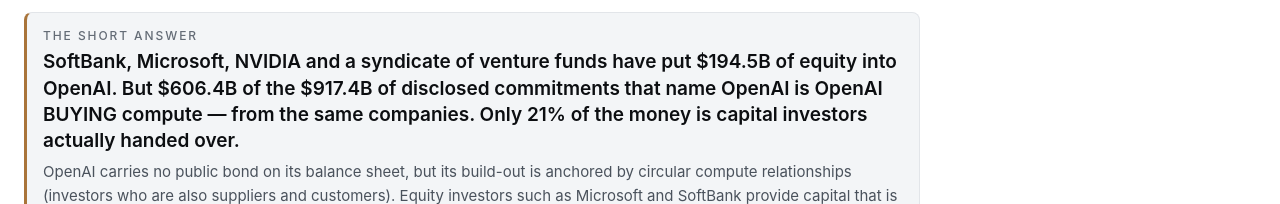
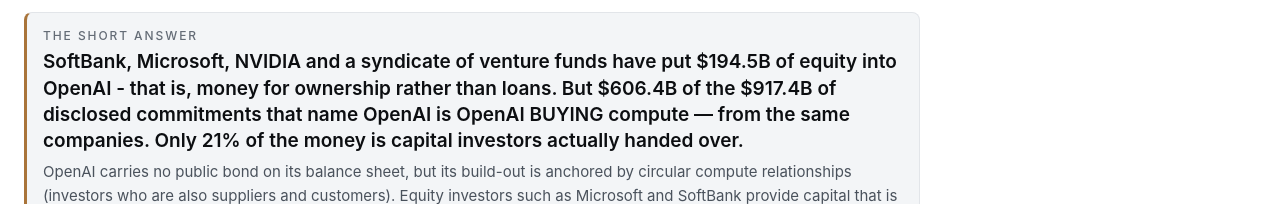
Before and after one commit to 1khvled/AICAPITALTRACKER, a Next.js app: page /who-is-funding-openai in a window 1280 px wide. Shown: the part 408-612 px from the top of the page. Built offline with nearby package versions, Linux system fonts and the light colour scheme; no server answers.

Commit message:
fix(read): say what equity means on the OpenAI page
The one term left unexplained in the answer lines: 'equity' now reads 'equity
- that is, money for ownership rather than loans'.

```diff
--- a/src/app/who-is-funding-openai/page.tsx
+++ b/src/app/who-is-funding-openai/page.tsx
@@ -93,7 +93,7 @@
       question="Who is funding OpenAI?"
       categoryLabel="Frontier Labs"
       asOf={asOf}
-      answerLead={`SoftBank, Microsoft, NVIDIA and a syndicate of venture funds have put ${equityGroup?.display ?? "—"} of equity into OpenAI. But ${computeGroup?.display ?? "—"} of the ${totalVolumeDisplay} of disclosed commitments that name OpenAI is OpenAI BUYING compute — from the same companies. Only ${equityPct.toFixed(0)}% of the money is capital investors actually handed over.`}
+      answerLead={`SoftBank, Microsoft, NVIDIA and a syndicate of venture funds have put ${equityGroup?.display ?? "-"} of equity into OpenAI - that is, money for ownership rather than loans. But ${computeGroup?.display ?? "—"} of the ${totalVolumeDisplay} of disclosed commitments that name OpenAI is OpenAI BUYING compute — from the same companies. Only ${equityPct.toFixed(0)}% of the money is capital investors actually handed over.`}
       answerContext={`OpenAI carries no public bond on its balance sheet, but its build-out is anchored by circular compute relationships (investors who are also suppliers and customers). Equity investors such as Microsoft and SoftBank provide capital that is contractually committed back to Microsoft Azure, Oracle Cloud and Nvidia hardware.`}
       polymarketContracts={polymarketContracts}
       notThisItems={[
```
